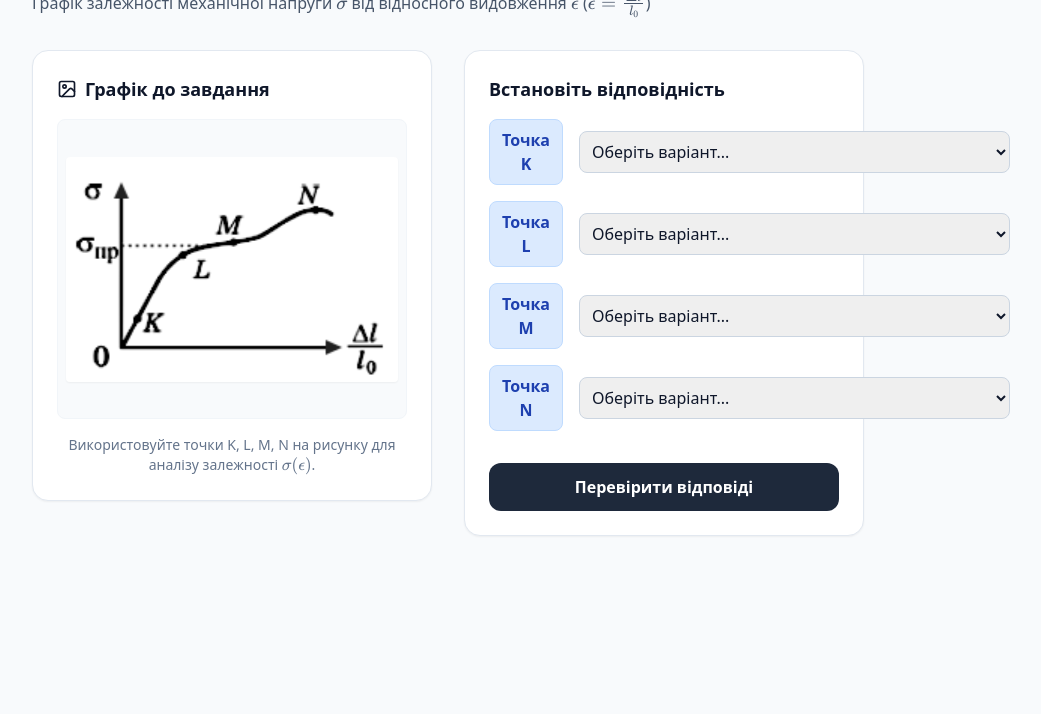
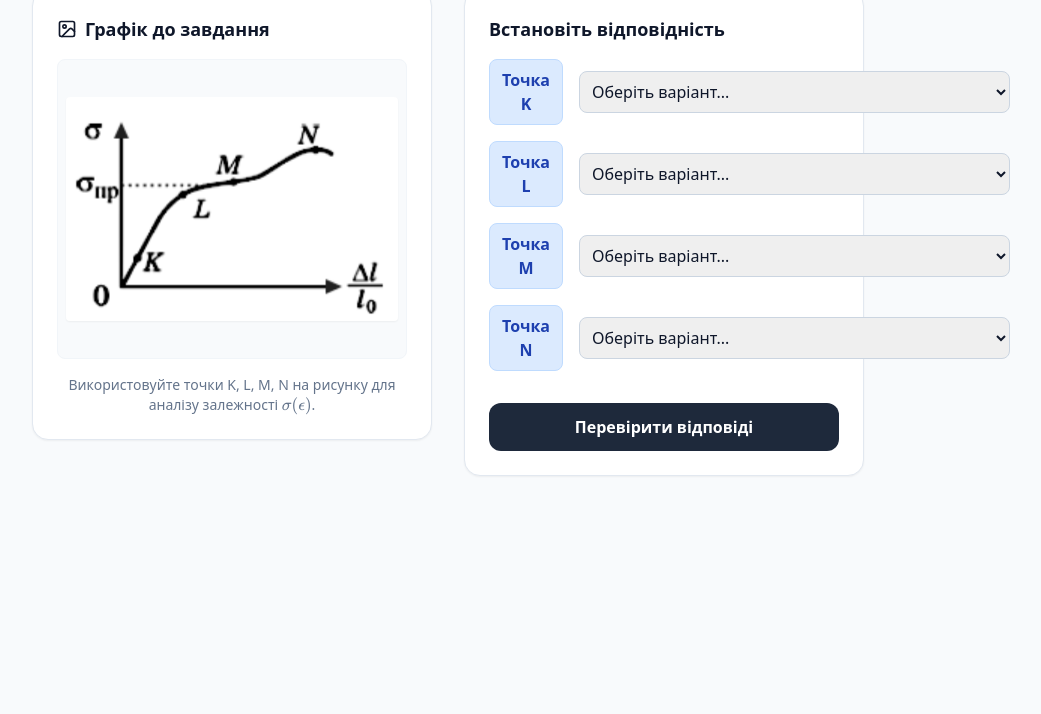
Before and after one commit to l23and24/homework-10, a plain HTML site: page 74.3.html in a window 1280 px wide. Shown: the part 86-800 px from the top of the page, without its empty margins (192-1233 px from the left). Drawn offline with nearby package versions, Linux system fonts and the light colour scheme.

Commit message:
Update 74.3.html

```diff
--- a/74.3.html
+++ b/74.3.html
@@ -28,8 +28,7 @@
 <div class="max-w-4xl mx-auto p-4 md:p-8">
     <header class="mb-8 text-left">
         <h1 class="text-3xl font-bold text-slate-800 mb-2">№ 74.3</h1>
-        <p class="text-slate-600 font-medium">Графік залежності механічної напруги $\sigma$ від відносного видовження $\epsilon$ ($\epsilon = \frac{\Delta l}{l_0}$)</p>
-    </header>
+
 
     <div class="grid grid-cols-1 lg:grid-cols-2 gap-8 items-start">
         <!-- Ліва колонка: Зображення графіка -->
```
